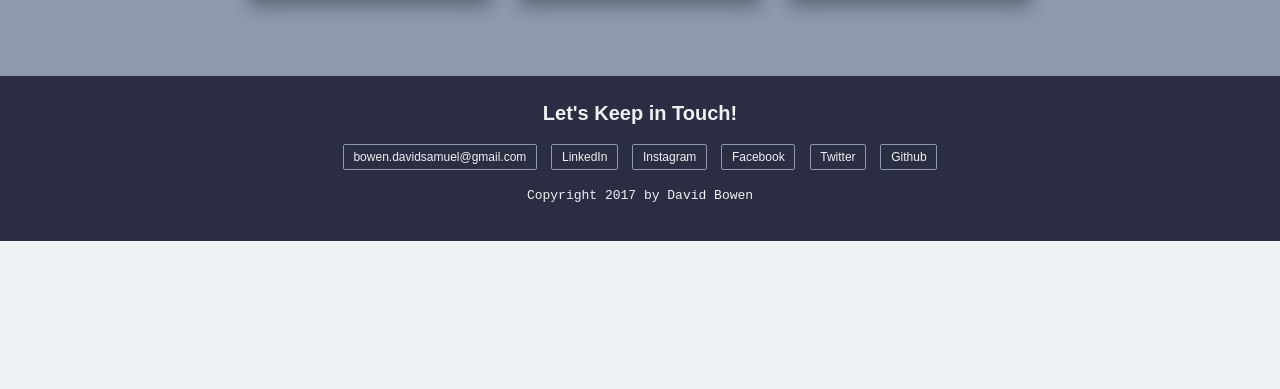
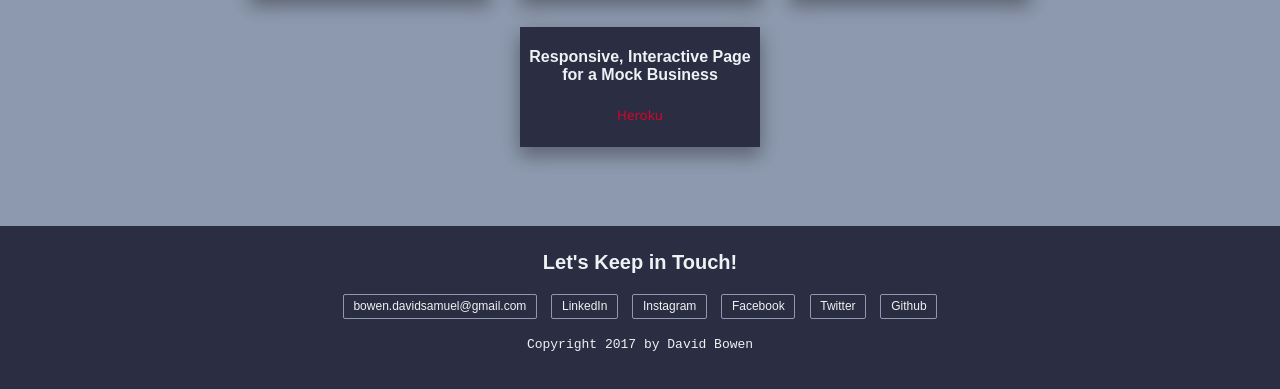
Before and after one commit to DavidSBowen/davidsbowen.github.io, a website: page sites.html in a window 1280 px wide. Shown: the part 1218-1607 px from the top of the page. Before the commit the page ends 1459 px from the top, so only its background shows below. Drawn offline with Linux system fonts and the light colour scheme.

Commit message:
added pool pros to sites page

```diff
--- a/sites.html
+++ b/sites.html
@@ -91,6 +91,10 @@
           <h4>React Native Math Game</h4>
           <h5>Only usable with XCode and iOS Sim</h5>
         </a>
+        <a class="flex-item" href="https://pool-pros-david.herokuapp.com/" target="_blank">
+          <h4>Responsive, Interactive Page for a Mock Business</h4>
+          <h5 class="heroku">Heroku</h5>
+        </a>
       </div>
     </div>
   </section>
```
